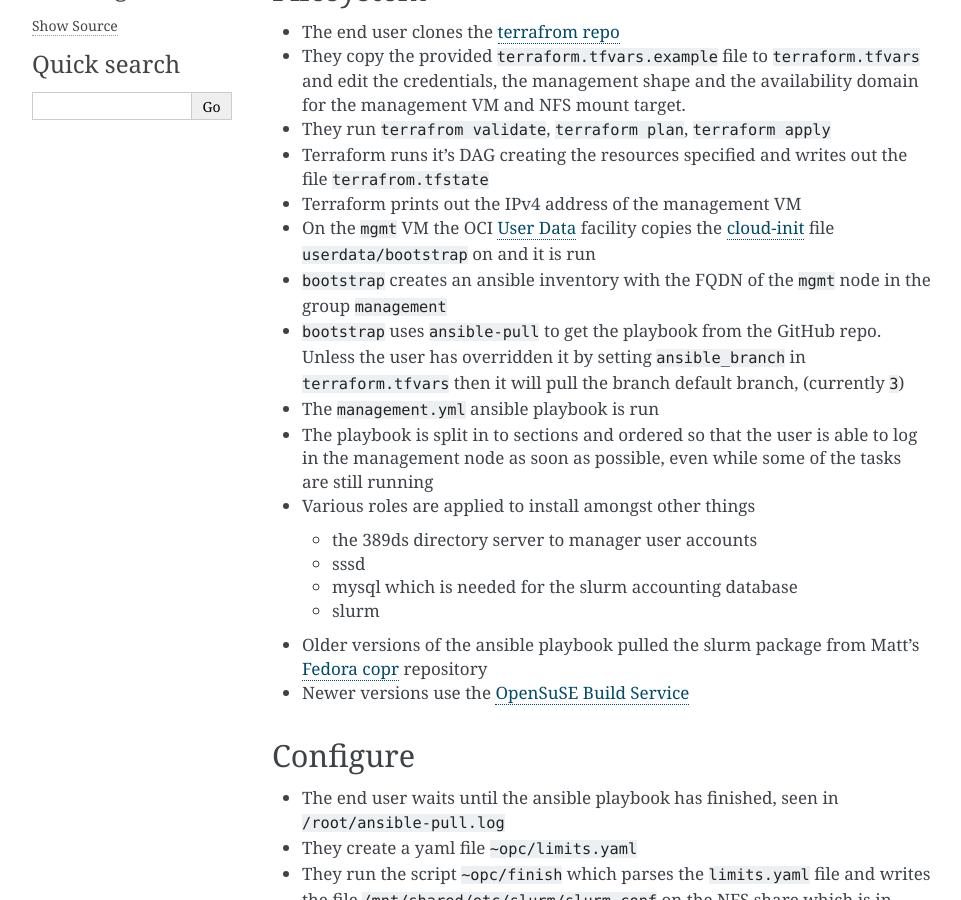
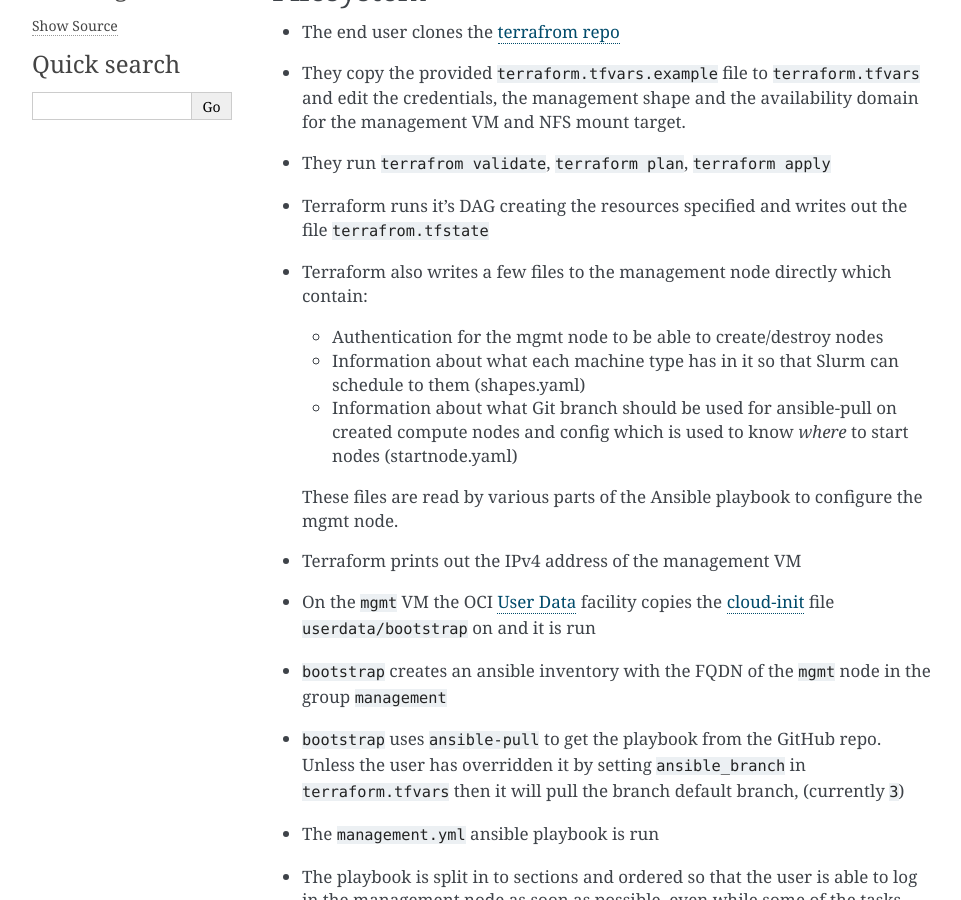
Before and after one commit to christopheredsall/citc-architecture, a Sphinx documentation site: the page built from source/cluster-lifecycle.rst, in a window 1280 px wide and 900 px high, scrolled down 303 px. Shown: the whole window, without its empty margins (148-1109 px from the left). Built offline with Sphinx 7.4.7, drawn with Linux system fonts in a browser that asks for light colours.

Commit message:
Add info on extra files copied in by Terraform

```diff
--- a/source/cluster-lifecycle.rst
+++ b/source/cluster-lifecycle.rst
@@ -16,6 +16,17 @@
 - They run ``terrafrom validate``, ``terraform plan``,  ``terraform apply``
 - Terraform runs it's DAG creating the resources specified and writes out the
   file ``terrafrom.tfstate``
+- Terraform also writes a few files to the management node directly which contain:
+
+  - Authentication for the mgmt node to be able to create/destroy nodes
+  - Information about what each machine type has in it so that Slurm can schedule to
+    them (shapes.yaml)
+  - Information about what Git branch should be used for ansible-pull on created compute
+    nodes and config which is used to know *where* to start nodes (startnode.yaml)
+
+  These files are read by various parts of the Ansible playbook to configure
+  the mgmt node.
+
 - Terraform prints out the IPv4 address of the management VM
 - On the ``mgmt`` VM the OCI
   `User Data <https://docs.cloud.oracle.com/iaas/Content/Compute/References/images.htm?Highlight=init%20userdata>`_
```
